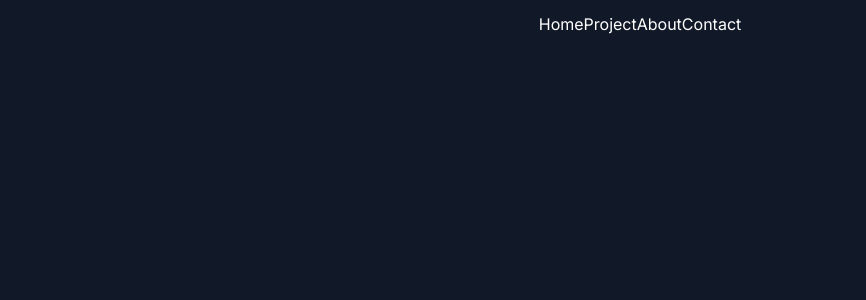
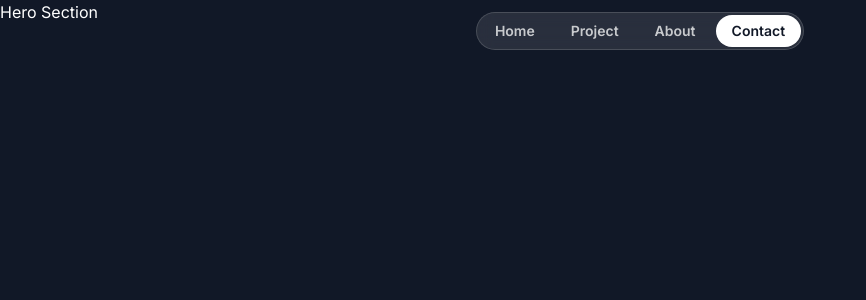
Before and after one commit to cosmoDiv/portfolio-clone, a Next.js app: page / in a window 1280 px wide. Shown: the top 300 px of the page, without its empty margins (0-866 px from the left). Built offline with nearby package versions, Linux system fonts and the light colour scheme; a web font is replaced by a local one.

Commit message:
Header section complete

```diff
--- a/src/app/globals.css
+++ b/src/app/globals.css
@@ -4,6 +4,6 @@
 
 @layer base {
   .nav-item {
-    @apply px-4 py-1.5 rounded-full text-white/75 text-sm font-semibold;
+    @apply px-4 py-1.5 rounded-full text-white/75 text-sm font-semibold hover:bg-white/10 hover:text-white transition duration-300;
   }
 }
--- a/src/app/layout.tsx
+++ b/src/app/layout.tsx
@@ -31,7 +31,7 @@ export default function RootLayout({
         className={twMerge(
           inter.variable,
           calistoga.variable,
-          ` antialiased bg-gray-900 text-white font-sans`
+          "antialiased bg-gray-900 text-white font-sans"
         )}
       >
         {children}
--- a/src/app/page.tsx
+++ b/src/app/page.tsx
@@ -1,10 +1,12 @@
 import { Header } from "@/sections/Header";
+import { HeroSection } from "@/sections/Hero";
 import Image from "next/image";
 
 export default function Home() {
   return (
     <div>
       <Header />
+      <HeroSection />
     </div>
   );
 }
--- a/src/sections/Header.tsx
+++ b/src/sections/Header.tsx
@@ -1,17 +1,20 @@
 export const Header = () => {
   return (
-    <div className="flex items-center justify-center relative top-3">
-      <nav>
-        <a href="#" className="">
+    <div className="flex items-center justify-center fixed top-3 w-full">
+      <nav className="flex gap-1 p-0.5 border border-white/15 rounded-full bg-white/10 backdrop-blur">
+        <a href="#" className="nav-item">
           Home
         </a>
-        <a href="#" className="">
+        <a href="#" className="nav-item">
           Project
         </a>
-        <a href="#" className="">
+        <a href="#" className="nav-item">
           About
         </a>
-        <a href="#" className="">
+        <a
+          href="#"
+          className="nav-item bg-white text-gray-900 hover:bg-white/70 hover:text-gray-900"
+        >
           Contact
         </a>
       </nav>
```
